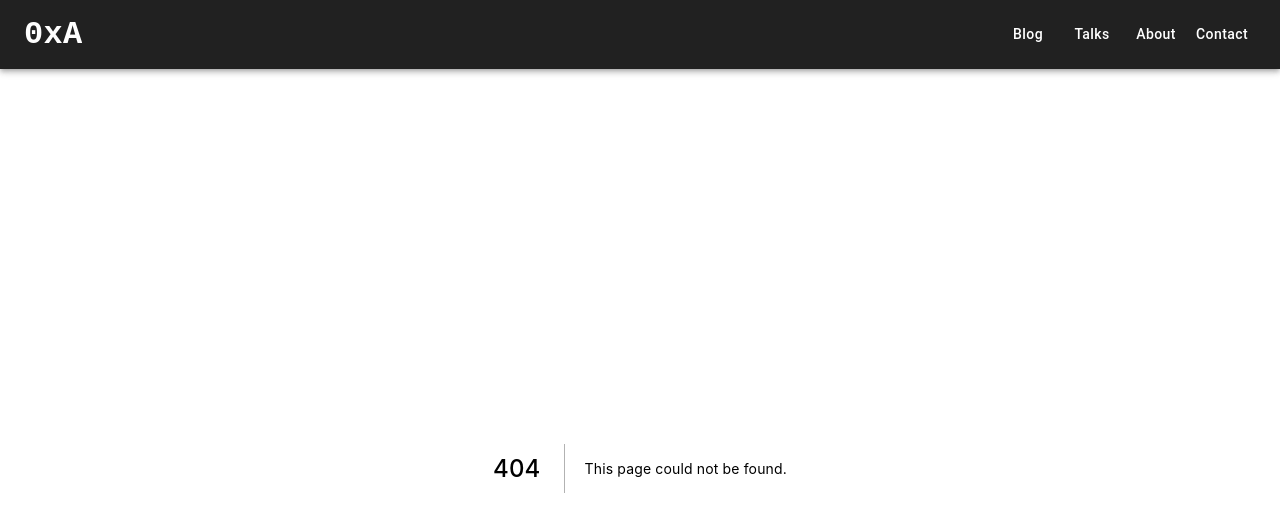
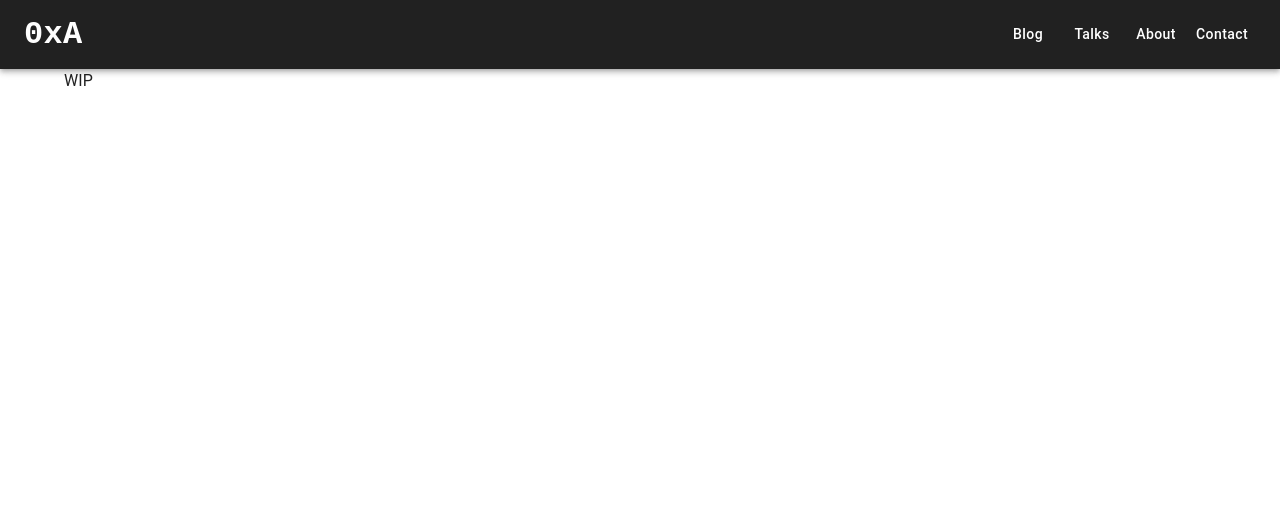
Before and after one commit to 0xa-at/website, a Next.js app: page /author in a window 1280 px wide. Before the commit this address had no page. Shown: the top 532 px of the page. Built offline with nearby package versions, Linux system fonts and the light colour scheme.

Commit message:
chore: add other pages

```diff
--- /dev/null
+++ b/pages/author.tsx
@@ -0,0 +1,3 @@
+export default function AuthorPage() {
+    return (<div>WIP</div>)
+}
--- /dev/null
+++ b/pages/post.tsx
@@ -0,0 +1,3 @@
+export default function PostPage() {
+    return (<div>WIP</div>)
+}
```
